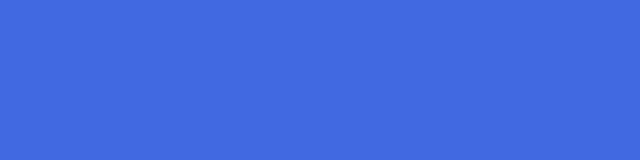
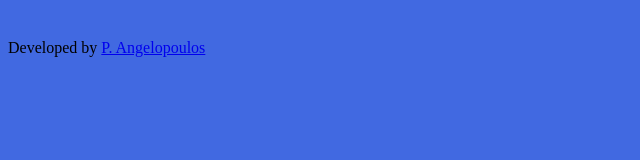
Before and after one commit to paggel/Patra-s-Instagram-Photos, a plain HTML site: page index.html in a window 1280 px wide. Shown: the whole page, without its empty margins (0-640 px from the left). Drawn offline with nearby package versions, Linux system fonts and the light colour scheme.

Commit message:
Footer @paggel

```diff
--- a/index.html
+++ b/index.html
@@ -83,4 +83,7 @@
 					<div id="15"></div>
 				</div>
 	</body>
+<footer>
+	Developed by <a href="mailto:aggelopanos@gmail.com">P. Angelopoulos</a>
+</footer>
 </html>
```
